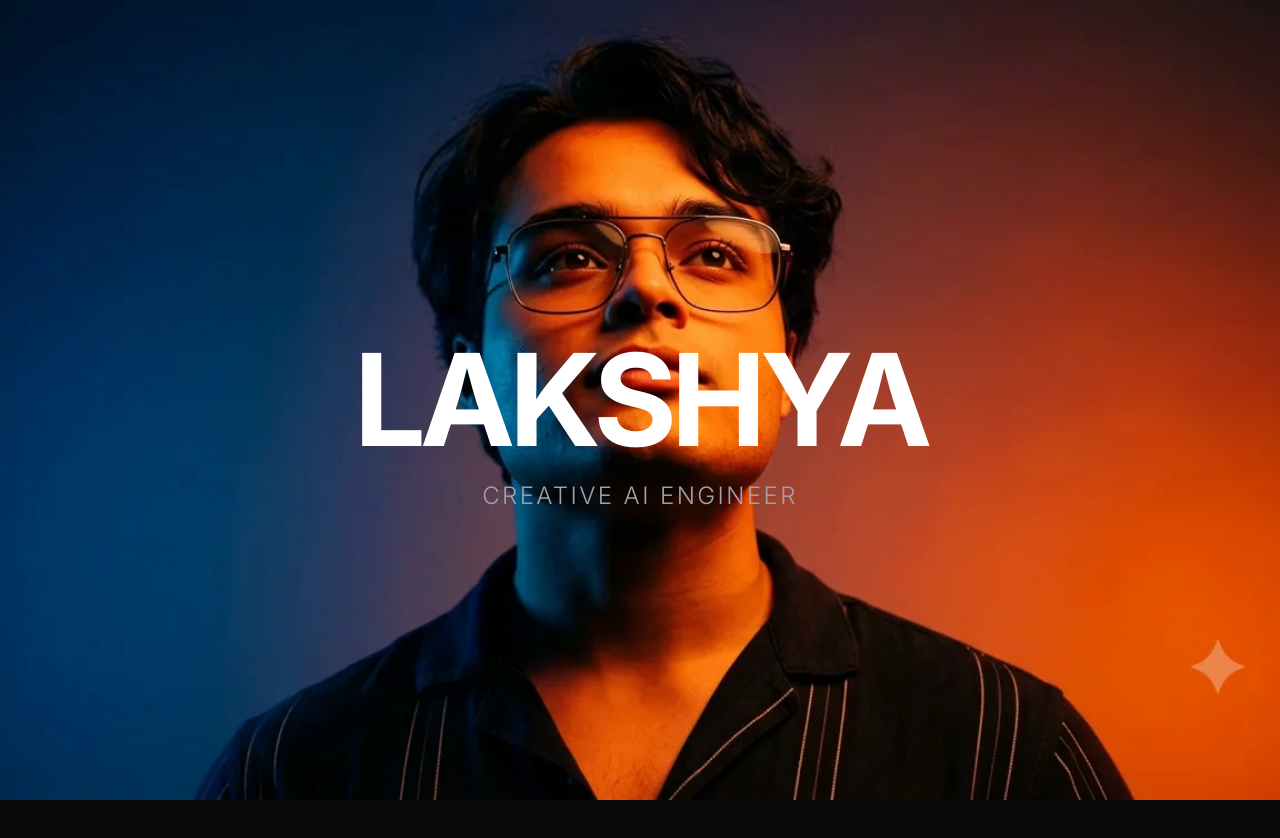
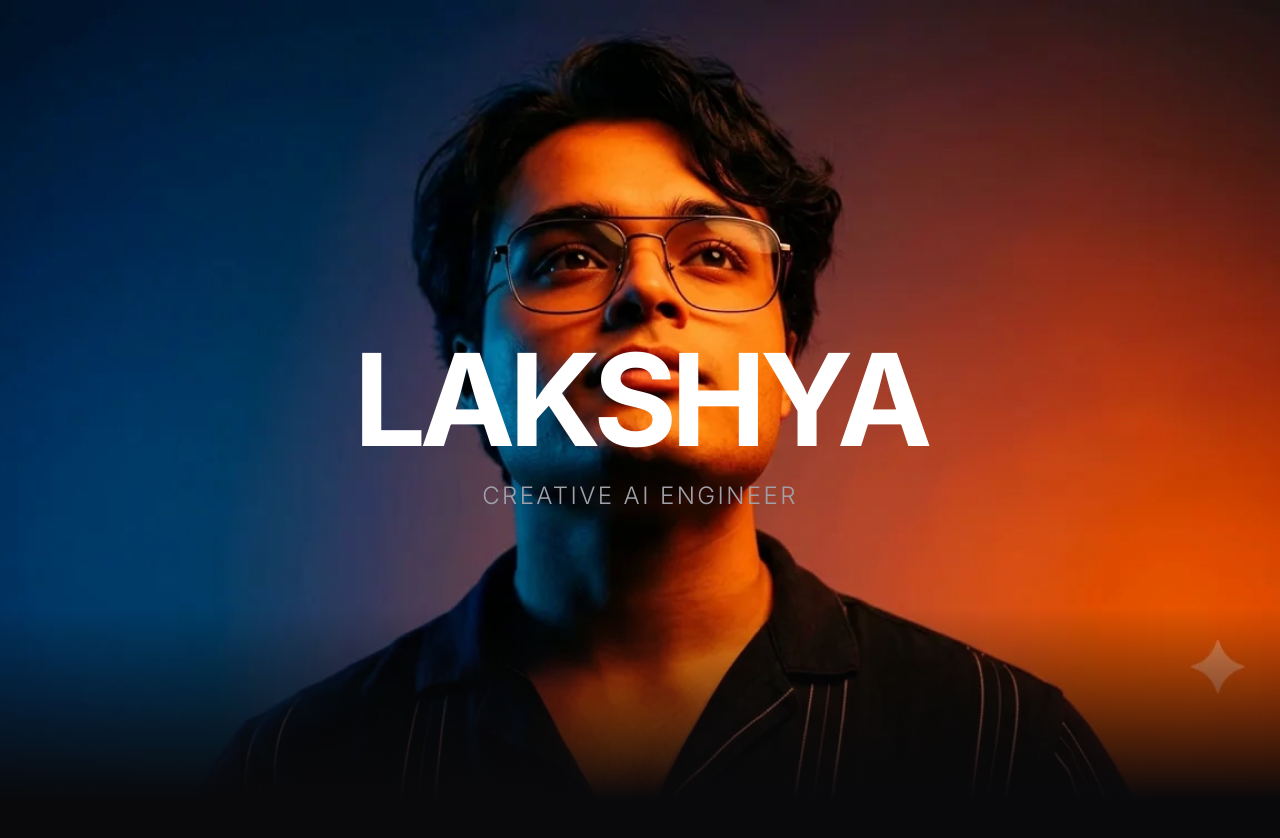
Before and after one commit to lak-is-law/scrollytelling-portfolio, a Next.js app: page / in a window 1280 px wide. Shown: the top 838 px of the page. Built offline with nearby package versions, Linux system fonts and the light colour scheme.

Commit message:
fix: use cinematic gradient vignette to obscure watermark

```diff
--- a/src/components/ScrollyCanvas.tsx
+++ b/src/components/ScrollyCanvas.tsx
@@ -109,6 +109,8 @@ export default function ScrollyCanvas() {
           ref={canvasRef}
           className="absolute inset-0 h-full w-full"
         />
+        {/* Cinematic vignette to elegantly obscure the watermark at the bottom */}
+        <div className="absolute bottom-0 left-0 w-full h-48 bg-gradient-to-t from-[#09090b] to-transparent pointer-events-none" />
       </div>
     </div>
   );
```
